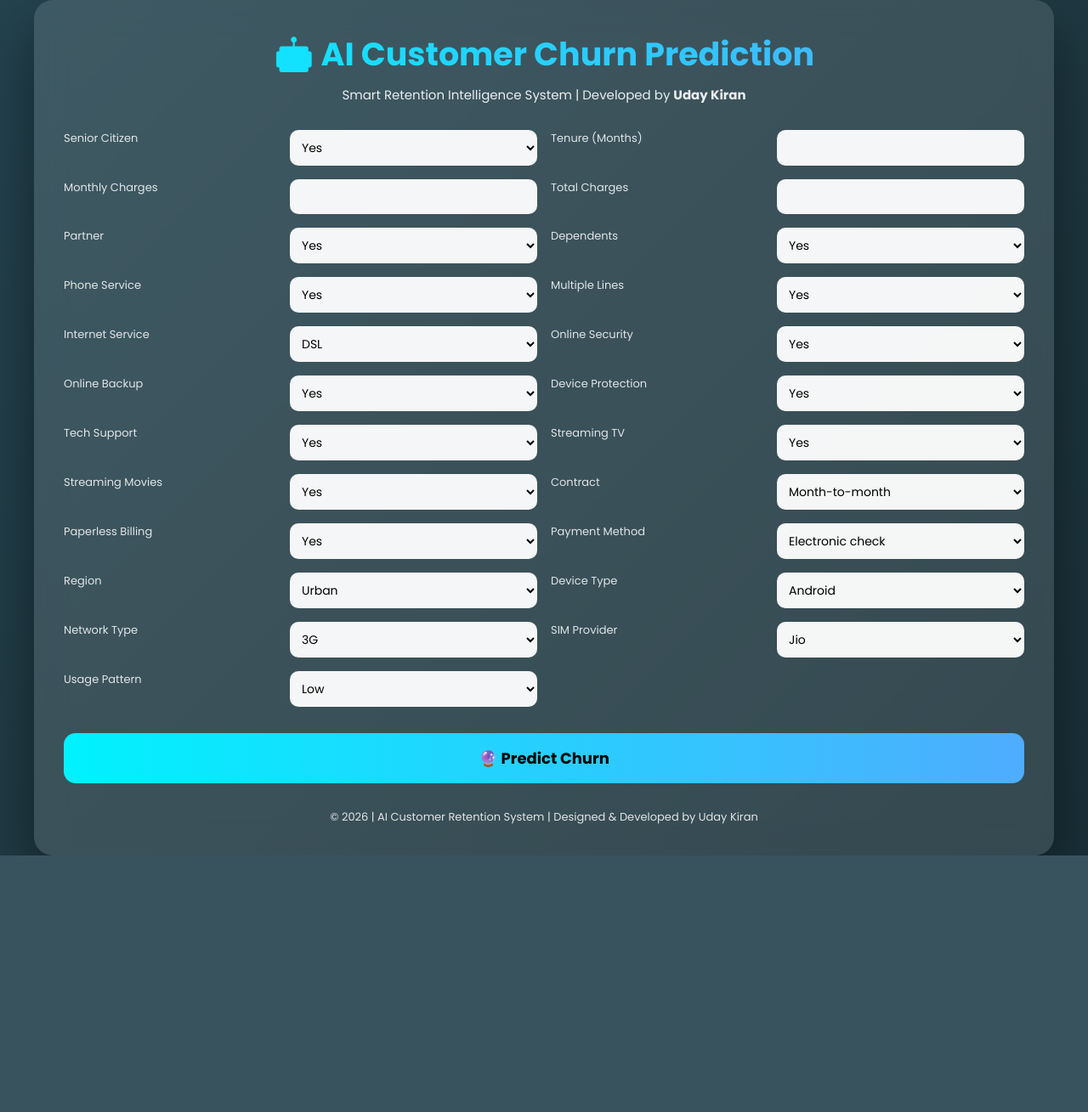
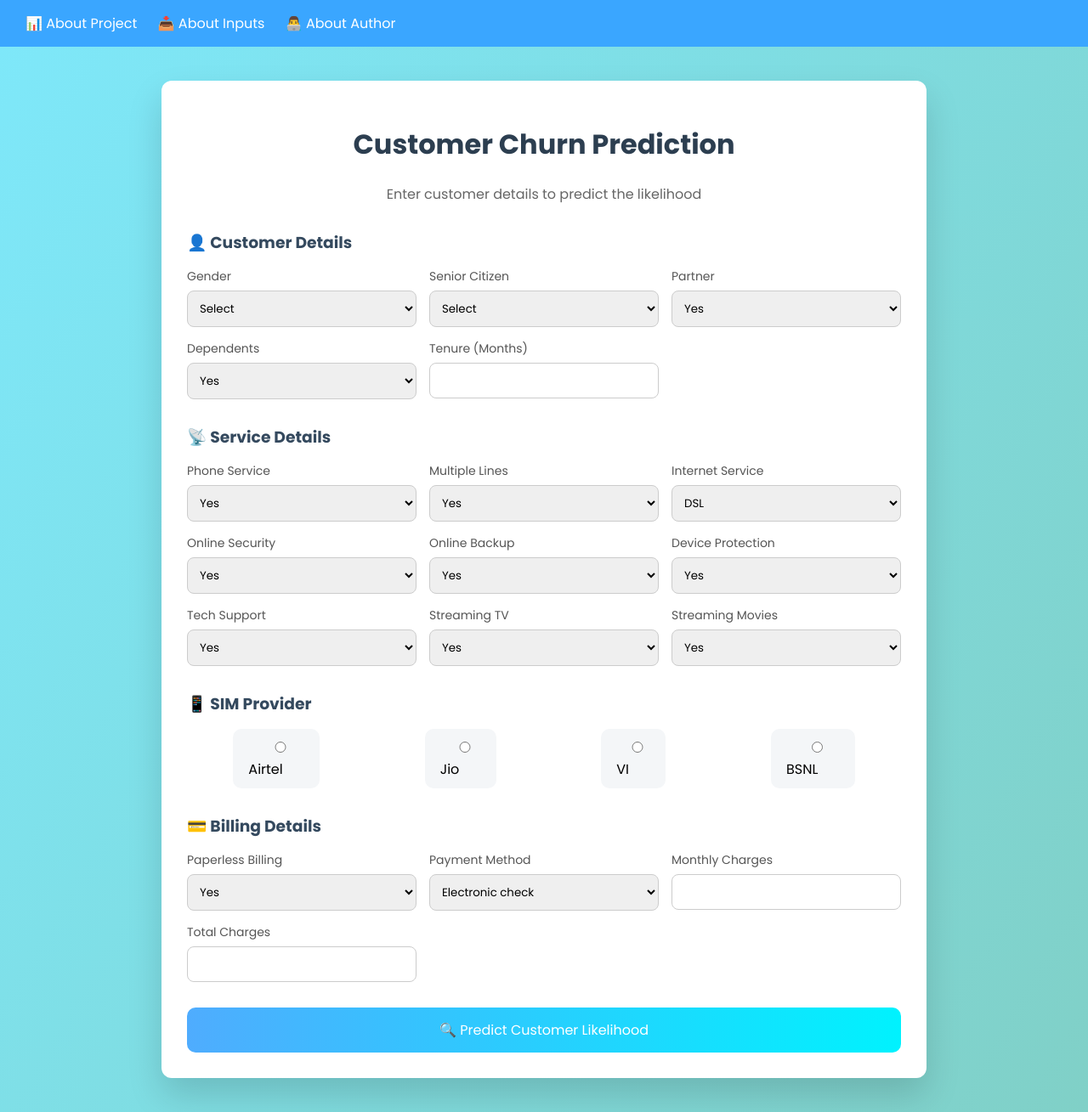
Before and after one commit to YNUDAYKIRAN/Chrun-Customer-Retention-Prediction-System, a Flask app: page / in a window 1280 px wide. Shown: the whole page at 85% size. Before the commit the page ends 1007 px from the top, so only its background shows below. Run offline with Flask 3, Linux system fonts and the light colour scheme; parts of the project's set-up code (start-up, migrations or seed data) failed here and were passed over.

Commit message:
Update index.html

```diff
--- a/templates/index.html
+++ b/templates/index.html
@@ -2,7 +2,7 @@
 <html lang="en">
 <head>
     <meta charset="UTF-8">
-<title>AI Customer Churn Prediction</title>
+    <title>Customer Churn Prediction</title>
     <meta name="viewport" content="width=device-width, initial-scale=1.0">
 
     <!-- Google Font -->
@@ -10,204 +10,261 @@
 
     <style>
         *{
-    margin:0;
-    padding:0;
             box-sizing:border-box;
             font-family:'Poppins',sans-serif;
         }
 
-/* ===== Animated Background ===== */
         body{
-    min-height:100vh;
-    background: linear-gradient(-45deg,#0f2027,#203a43,#2c5364,#1c92d2);
-    background-size:400% 400%;
-    animation: gradientBG 12s ease infinite;
-    display:flex;
-    justify-content:center;
-    align-items:center;
+            margin:0;
+            background:linear-gradient(120deg,#7ee8fa,#80d0c7);
         }
 
-@keyframes gradientBG{
-    0%{background-position:0% 50%}
-    50%{background-position:100% 50%}
-    100%{background-position:0% 50%}
-}
-
-/* ===== Main Container ===== */
-.container{
-    width:1200px;
-    background:rgba(255,255,255,0.12);
-    backdrop-filter:blur(18px);
-    border-radius:22px;
-    padding:35px;
-    box-shadow:0 30px 70px rgba(0,0,0,0.45);
+        header{
+            padding:15px 30px;
+            background:#3aa6ff;
             color:#fff;
         }
 
-/* ===== Header ===== */
-header{
+        .nav span{
+            margin-right:20px;
+            cursor:pointer;
+        }
+
+        .container{
+            max-width:900px;
+            margin:40px auto;
+            background:#fff;
+            padding:30px;
+            border-radius:12px;
+            box-shadow:0 20px 40px rgba(0,0,0,.15);
+        }
+
+        h1{
             text-align:center;
+            color:#2c3e50;
+        }
+
+        .subtitle{
+            text-align:center;
+            margin-bottom:30px;
+            color:#666;
+        }
+
+        .card{
             margin-bottom:30px;
         }
 
-header h1{
-    font-size:38px;
-    font-weight:700;
-    background: linear-gradient(90deg,#00f2fe,#4facfe);
-    -webkit-background-clip:text;
-    -webkit-text-fill-color:transparent;
+        .card h3{
+            margin-bottom:15px;
+            color:#34495e;
         }
 
-header p{
-    margin-top:8px;
-    font-size:15px;
-    opacity:.9;
+        .grid{
+            display:grid;
+            grid-template-columns:repeat(auto-fit,minmax(200px,1fr));
+            gap:15px;
         }
 
-/* ===== Form ===== */
-form{
-    display:grid;
-    grid-template-columns:repeat(4,1fr);
-    gap:16px;
-}
-
-label{
-    font-size:13px;
-    opacity:.85;
+        .field label{
+            font-size:14px;
+            font-weight:500;
+            color:#555;
+            margin-bottom:6px;
+            display:block;
         }
 
         input,select{
             padding:10px;
-    border-radius:10px;
-    border:none;
-    outline:none;
-    background:rgba(255,255,255,0.95);
-    font-size:14px;
+            border-radius:8px;
+            border:1px solid #ccc;
+            width:100%;
         }
 
-/* ===== Button ===== */
-button{
-    grid-column:1/5;
-    margin-top:15px;
-    padding:16px;
-    font-size:18px;
-    font-weight:700;
-    border:none;
-    border-radius:14px;
-    background:linear-gradient(90deg,#00f2fe,#4facfe);
-    color:#000;
-    cursor:pointer;
-    transition:.3s;
+        .sim-grid{
+            display:flex;
+            justify-content:space-around;
+            flex-wrap:wrap;
+            gap:15px;
         }
 
-button:hover{
-    transform:scale(1.04);
-    box-shadow:0 0 25px rgba(79,172,254,0.8);
+        .sim-grid label{
+            background:#f4f6f8;
+            padding:10px 18px;
+            border-radius:10px;
+            cursor:pointer;
         }
 
-/* ===== Result Card ===== */
+        .predict-btn{
+            width:100%;
+            padding:14px;
+            background:linear-gradient(90deg,#4facfe,#00f2fe);
+            color:#fff;
+            font-size:16px;
+            border:none;
+            border-radius:10px;
+            cursor:pointer;
+        }
+
+        .predict-btn:hover{
+            opacity:0.9;
+        }
+
         .result{
             margin-top:25px;
-    padding:20px;
-    border-radius:14px;
-    background:rgba(0,0,0,0.45);
             text-align:center;
-    font-size:22px;
-}
-
-/* ===== Footer ===== */
-footer{
-    margin-top:30px;
-    text-align:center;
-    font-size:13px;
-    opacity:.85;
+            font-size:18px;
+            font-weight:600;
+            color:#27ae60;
         }
     </style>
 </head>
 
 <body>
 
-<div class="container">
-
 <header>
-    <h1>🤖 AI Customer Churn Prediction</h1>
-    <p>Smart Retention Intelligence System | Developed by <strong>Uday Kiran</strong></p>
+    <div class="nav">
+        <span>📊 About Project</span>
+        <span>📥 About Inputs</span>
+        <span>👨‍💻 About Author</span>
+    </div>
 </header>
 
-<form action="/predict" method="post">
+<div class="container">
+    <h1>Customer Churn Prediction</h1>
+    <p class="subtitle">Enter customer details to predict the likelihood</p>
 
-<!-- NUMERIC -->
+    <form action="/predict" method="POST">
+
+        <!-- Customer Details -->
+        <div class="card">
+            <h3>👤 Customer Details</h3>
+            <div class="grid">
+
+                <div class="field">
+                    <label>Gender</label>
+                    <select name="gender" required>
+                        <option value="">Select</option>
+                        <option>Male</option>
+                        <option>Female</option>
+                    </select>
+                </div>
+
+                <div class="field">
                     <label>Senior Citizen</label>
-<select name="SeniorCitizen"><option value="1">Yes</option><option value="0">No</option></select>
+                    <select name="SeniorCitizen">
+                        <option value="">Select</option>
+                        <option value="1">Yes</option>
+                        <option value="0">No</option>
+                    </select>
+                </div>
 
+                <div class="field">
+                    <label>Partner</label>
+                    <select name="Partner">
+                        <option>Yes</option>
+                        <option>No</option>
+                    </select>
+                </div>
+
+                <div class="field">
+                    <label>Dependents</label>
+                    <select name="Dependents">
+                        <option>Yes</option>
+                        <option>No</option>
+                    </select>
+                </div>
+
+                <div class="field">
                     <label>Tenure (Months)</label>
                     <input type="number" name="tenure" required>
+                </div>
 
-<label>Monthly Charges</label>
-<input type="number" step="0.01" name="MonthlyCharges" required>
+            </div>
+        </div>
 
-<label>Total Charges</label>
-<input type="number" step="0.01" name="TotalCharges" required>
+        <!-- Service Details -->
+        <div class="card">
+            <h3>📡 Service Details</h3>
+            <div class="grid">
 
-<!-- SERVICES -->
-<label>Partner</label>
-<select name="Partner"><option>Yes</option><option>No</option></select>
-
-<label>Dependents</label>
-<select name="Dependents"><option>Yes</option><option>No</option></select>
-
+                <div class="field">
                     <label>Phone Service</label>
                     <select name="PhoneService"><option>Yes</option><option>No</option></select>
+                </div>
 
+                <div class="field">
                     <label>Multiple Lines</label>
                     <select name="MultipleLines">
-<option>Yes</option><option>No</option><option>No phone service</option>
+                        <option>Yes</option>
+                        <option>No</option>
+                        <option>No phone service</option>
                     </select>
+                </div>
 
+                <div class="field">
                     <label>Internet Service</label>
                     <select name="InternetService">
-<option>DSL</option><option>Fiber optic</option><option>No</option>
+                        <option>DSL</option>
+                        <option>Fiber optic</option>
+                        <option>No</option>
                     </select>
+                </div>
 
+                <div class="field">
                     <label>Online Security</label>
-<select name="OnlineSecurity">
-<option>Yes</option><option>No</option><option>No internet service</option>
-</select>
+                    <select name="OnlineSecurity"><option>Yes</option><option>No</option></select>
+                </div>
 
+                <div class="field">
                     <label>Online Backup</label>
-<select name="OnlineBackup">
-<option>Yes</option><option>No</option><option>No internet service</option>
-</select>
+                    <select name="OnlineBackup"><option>Yes</option><option>No</option></select>
+                </div>
 
+                <div class="field">
                     <label>Device Protection</label>
-<select name="DeviceProtection">
-<option>Yes</option><option>No</option><option>No internet service</option>
-</select>
+                    <select name="DeviceProtection"><option>Yes</option><option>No</option></select>
+                </div>
 
+                <div class="field">
                     <label>Tech Support</label>
-<select name="TechSupport">
-<option>Yes</option><option>No</option><option>No internet service</option>
-</select>
+                    <select name="TechSupport"><option>Yes</option><option>No</option></select>
+                </div>
 
+                <div class="field">
                     <label>Streaming TV</label>
-<select name="StreamingTV">
-<option>Yes</option><option>No</option><option>No internet service</option>
-</select>
+                    <select name="StreamingTV"><option>Yes</option><option>No</option></select>
+                </div>
 
+                <div class="field">
                     <label>Streaming Movies</label>
-<select name="StreamingMovies">
-<option>Yes</option><option>No</option><option>No internet service</option>
-</select>
+                    <select name="StreamingMovies"><option>Yes</option><option>No</option></select>
+                </div>
 
-<!-- BILLING -->
-<label>Contract</label>
-<select name="Contract">
-<option>Month-to-month</option><option>One year</option><option>Two year</option>
-</select>
+            </div>
+        </div>
 
+        <!-- SIM Provider -->
+        <div class="card">
+            <h3>📱 SIM Provider</h3>
+            <div class="sim-grid">
+                <label><input type="radio" name="SIM_Provider" value="Airtel" required> Airtel</label>
+                <label><input type="radio" name="SIM_Provider" value="Jio"> Jio</label>
+                <label><input type="radio" name="SIM_Provider" value="VI"> VI</label>
+                <label><input type="radio" name="SIM_Provider" value="BSNL"> BSNL</label>
+            </div>
+        </div>
+
+        <!-- Billing Details -->
+        <div class="card">
+            <h3>💳 Billing Details</h3>
+            <div class="grid">
+
+                <div class="field">
                     <label>Paperless Billing</label>
                     <select name="PaperlessBilling"><option>Yes</option><option>No</option></select>
+                </div>
 
+                <div class="field">
                     <label>Payment Method</label>
                     <select name="PaymentMethod">
                         <option>Electronic check</option>
@@ -215,37 +272,30 @@ footer{
                         <option>Bank transfer (automatic)</option>
                         <option>Credit card (automatic)</option>
                     </select>
+                </div>
 
-<!-- EXTRA -->
-<label>Region</label>
-<select name="Region"><option>Urban</option><option>Semi-Urban</option><option>Rural</option></select>
+                <div class="field">
+                    <label>Monthly Charges</label>
+                    <input type="number" step="0.01" name="MonthlyCharges" required>
+                </div>
 
-<label>Device Type</label>
-<select name="DeviceType"><option>Android</option><option>iOS</option><option>Windows</option></select>
+                <div class="field">
+                    <label>Total Charges</label>
+                    <input type="number" step="0.01" name="TotalCharges" required>
+                </div>
 
-<label>Network Type</label>
-<select name="NetworkType"><option>3G</option><option>4G</option><option>5G</option></select>
+            </div>
+        </div>
 
-<label>SIM Provider</label>
-<select name="SIM_Provider"><option>Jio</option><option>Airtel</option><option>Vodafone</option></select>
-
-<label>Usage Pattern</label>
-<select name="UsagePattern"><option>Low</option><option>Medium</option><option>High</option></select>
-
-<button type="submit">🔮 Predict Churn</button>
+        <button type="submit" class="predict-btn">🔍 Predict Customer Likelihood</button>
     </form>
 
     {% if prediction_text %}
         <div class="result">
-<strong>{{ model_name }}</strong><br>
             {{ prediction_text }}
         </div>
     {% endif %}
+</div>
 
-<footer>
-© 2026 | AI Customer Retention System | Designed & Developed by Uday Kiran
-</footer>
-
-</div>
 </body>
 </html>
```
Lines whose indentation alone changed are shown as unchanged.
